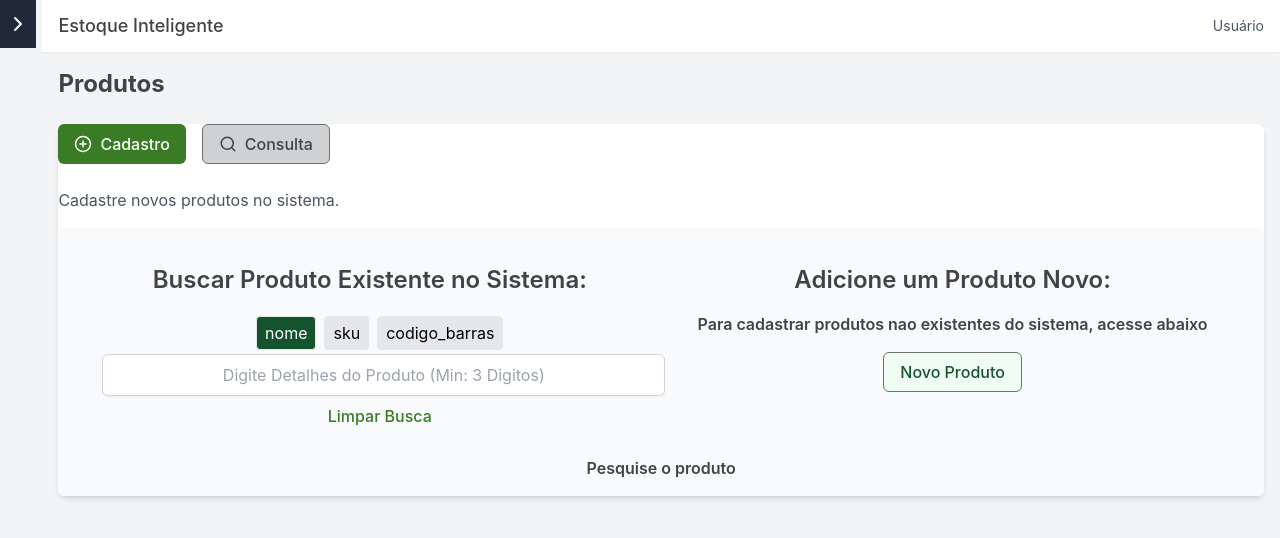
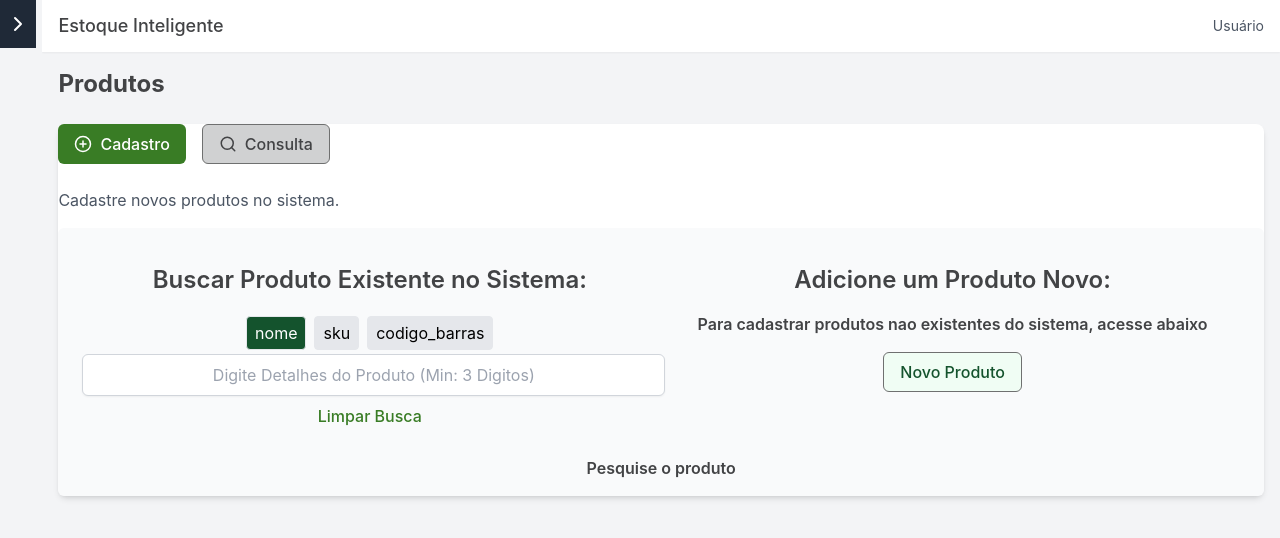
Before and after one commit to JayZanela/Gestao_inligente_visual, a React (Vite) app: page /estoque/produtos in a window 1280 px wide. Shown: the top 538 px of the page. Built offline with nearby package versions, Linux system fonts and the light colour scheme; sample sign-in values are in the browser's storage.

Commit message:
alinhamento de campos de caradtros Tela inicial arrumado!

```diff
--- a/src/pages/produtos/CadastroProduto.tsx
+++ b/src/pages/produtos/CadastroProduto.tsx
@@ -222,7 +222,7 @@ export const CadastroProduto: React.FC = () => {
                   <h2 className="m-4 text-2xl font-semibold">
                     Buscar Produto Existente no Sistema:
                   </h2>
-                  <div className="items-center text-center ms-5">
+                  <div className="items-center text-center">
                     {opcoesPesquisa.map((opcao) => (
                       <button
                         key={opcao.nome}
```
